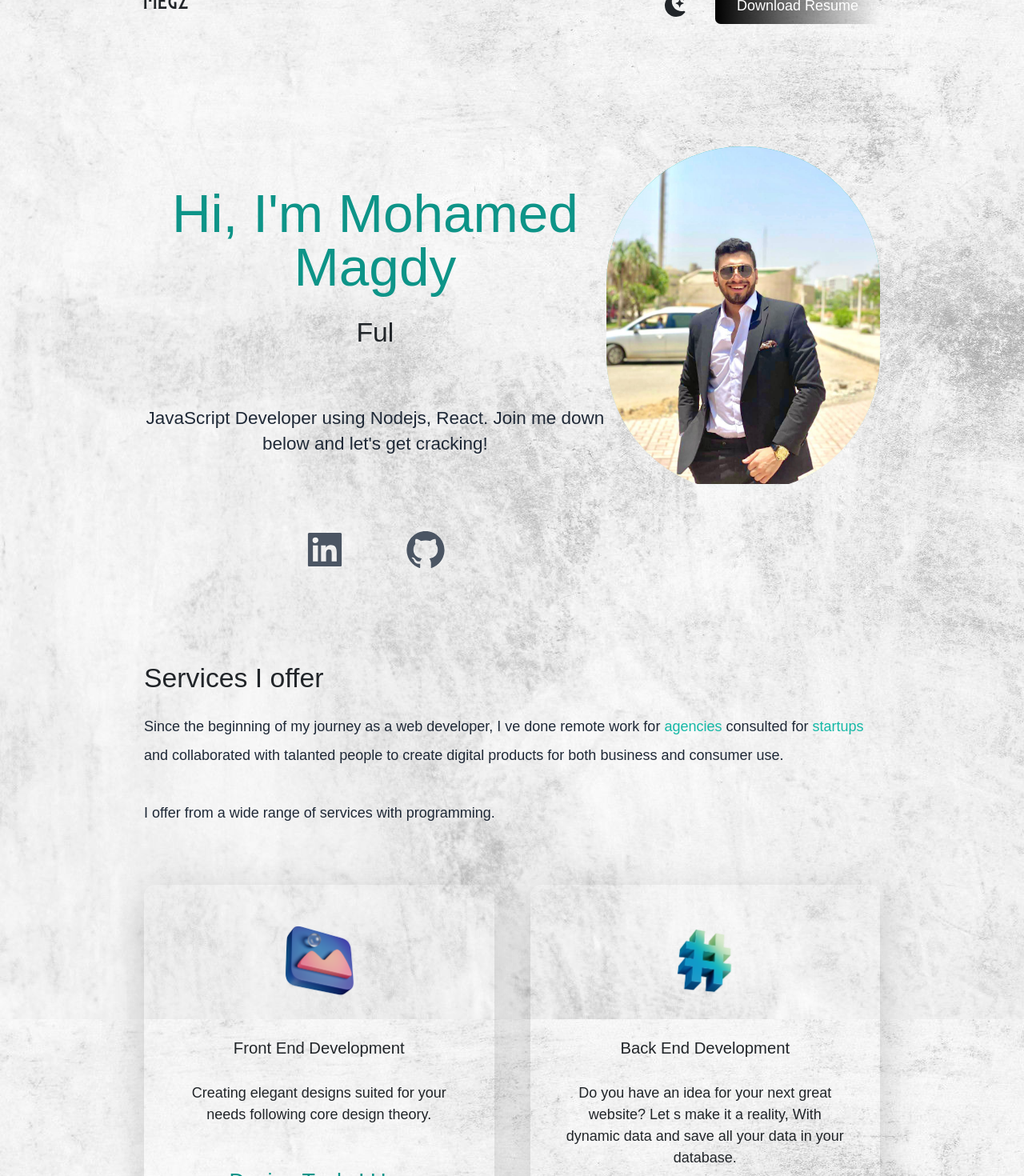
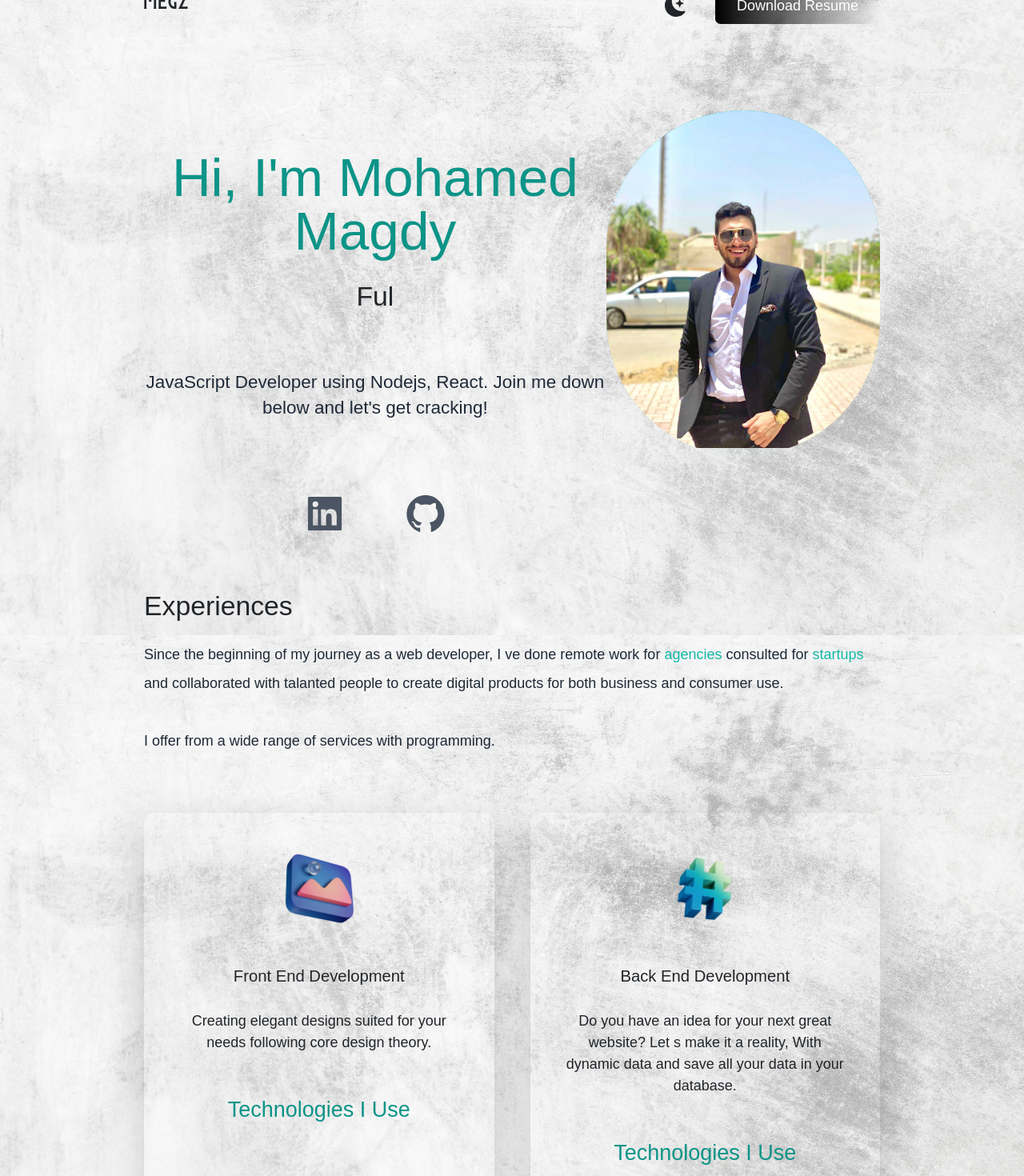
Before and after one commit to Mohamed-Magdiii/portoflio, a Next.js app: page / in a window 1280 px wide. Shown: the part 60-1530 px from the top of the page at 80% size. Built offline with nearby package versions, Linux system fonts and the light colour scheme.

Commit message:
fix/contact-form2

```diff
--- a/components/Experience/Experience.js
+++ b/components/Experience/Experience.js
@@ -2,14 +2,13 @@ import Image from "next/image";
 import { BsPatchCheckFill } from "react-icons/bs";
 import code from "/public/code.png";
 import design from "/public/design.png";
-import consulting from "/public/consulting.png";
 
 
 const Experience = () => {
   return (
     <section>
       <div>
-            <h3 className="text-3xl py-1 dark:text-white ">Services I offer</h3>
+        <h3 className="text-3xl py-1 dark:text-white ">Experiences</h3>
         <p className="text-md py-2 leading-8 text-gray-800 dark:text-gray-200">
           Since the beginning of my journey as a web
           developer, I ve done remote work for
@@ -32,7 +31,7 @@ const Experience = () => {
             Creating elegant designs suited for your needs following core
             design theory.
           </p>
-              <h4 className="py-4 text-teal-600">Design Tools I Use</h4>
+          <h4 className="py-4 text-teal-600">Technologies I Use</h4>
           <div className="grid grid-cols-2 py-4 ">
             <div className="text-gray-800 py-1  flex gap-2">
               <BsPatchCheckFill></BsPatchCheckFill>
@@ -65,7 +64,7 @@ const Experience = () => {
             Do you have an idea for your next great website? Let s make it a
             reality, With dynamic data and save all your data in your database.
           </p>
-              <h4 className="py-4 text-teal-600">Design Tools I Use</h4>
+          <h4 className="py-4 text-teal-600">Technologies I Use</h4>
           <div className="grid grid-cols-2 py-4 ">
             <div className="text-gray-800 py-1  flex gap-2">
               <BsPatchCheckFill></BsPatchCheckFill>
@@ -96,27 +95,3 @@ const Experience = () => {
 };
 
 export default Experience;
-
-
-              // <div className="grid grid-cols-2 py-4 ">
-              // <div className="text-gray-800 py-1  flex gap-2">
-              //   <BsPatchCheckFill></BsPatchCheckFill>
-              //   <span>Node JS</span>
-              // </div>
-              // <div className="text-gray-800 py-1 flex gap-2">
-              //   <BsPatchCheckFill></BsPatchCheckFill>
-              //   <span>MongoDB</span>
-              // </div>
-              // <div className="text-gray-800 py-1 flex gap-2">
-              //   <BsPatchCheckFill></BsPatchCheckFill>
-              //   <span>OracleDB</span>
-              // </div>
-              // <div className="text-gray-800 py-1 flex gap-2">
-              //   <BsPatchCheckFill></BsPatchCheckFill>
-              //   <span>JavaScript</span>
-              // </div>
-              // <div className="text-gray-800 py-1 flex gap-2">
-              //   <BsPatchCheckFill></BsPatchCheckFill>
-              //   <span>Java</span>
-              // </div>
-              // </div>
--- a/components/Intro/Intro.js
+++ b/components/Intro/Intro.js
@@ -42,7 +42,7 @@ const Intro = ()=>{
             }
     }
     return (
-        <div className="text-center max-h-screen lg:flex my-10 py-10">
+        <div className="text-center max-h-screen lg:flex my-10">
         <div className='mt-9' >
           <h2 className="text-5xl py-2 text-teal-600 font-medium dark:text-teal-600 md:text-6xl">
             Hi, I'm Mohamed Magdy
--- a/components/Layouts/TopNavComponent.js
+++ b/components/Layouts/TopNavComponent.js
@@ -18,7 +18,7 @@ const TopNavComponent = ({handleClick})=>{
         })
     }
     return (
-        <section >
+        <section className='mb-9' >
         <nav className="py-10 mb-10 flex justify-between dark:text-white">
           <h1 className="font-burtons text-2xl">Megz</h1>
           <ul className="flex items-center">
--- a/package.json
+++ b/package.json
@@ -20,6 +20,8 @@
     "react-dom": "18.2.0",
     "react-icons": "^4.6.0",
     "react-multi-carousel": "^2.8.2",
+    "sweetalert2": "^11.7.3",
+    "sweetalert2-react-content": "^5.0.7",
     "swiper": "^8.3.2"
   },
   "devDependencies": {
--- a/pages/ContactMe.js
+++ b/pages/ContactMe.js
@@ -3,6 +3,21 @@ import { AiOutlineMail, AiFillPhone } from "react-icons/ai";
 import { ImLocation } from "react-icons/im";
 import emailjs from '@emailjs/browser';
 import { useRef, useState } from "react";
+import Swal from 'sweetalert2'
+import withReactContent from 'sweetalert2-react-content'
+const MySwal = withReactContent(Swal)
+
+
+const alertContent = () => {
+   MySwal.fire({
+       title: 'Thanks For Contacting Me!',
+       text: 'Your message was successfully send.',
+       icon: 'success',
+       timer: 2000,
+       timerProgressBar: true,
+       showConfirmButton: false,
+   })
+}
 
 const ContactMe = () => {
   const form = useRef();
@@ -15,12 +30,15 @@ const ContactMe = () => {
 
     emailjs.sendForm("service_crm3sla","template_462wnfr", e.target, 'ysrbXtjdT83eTNVLq')
       .then((result) => {
+				alertContent();
           console.log(result.text);
       }, (error) => {
           console.log(error.text);
       });
        handleShowSubmit()
   };
+
+
   return (
 
    <section className="bg-white py-10 rounded-xl lg:py-[40px] overflow-hidden relative z-10">
@@ -53,7 +71,7 @@ const ContactMe = () => {
              </div>
              <div className="flex items-center text-black gap-1">
                <AiFillPhone />
-               <span>+20 01129090515</span>
+               <span >+20 <a href="phoneto:01129090515" className="no-underline text-black">01129090515</a></span>
              </div>
              <div className="flex items-center text-black gap-1">
                <ImLocation />
@@ -152,8 +170,8 @@ const ContactMe = () => {
                            xmlns="http://www.w3.org/2000/svg"
                            >
                            <path
-                              fill-rule="evenodd"
-                              clip-rule="evenodd"
+                              fillRule="evenodd"
+                              clipRule="evenodd"
                               d="M0 100C0 44.7715 0 0 0 0C55.2285 0 100 44.7715 100 100C100 100 100 100 0 100Z"
                               fill="#3056D3"
                               />
--- a/styles/globals.css
+++ b/styles/globals.css
@@ -9,7 +9,9 @@ body {
   font-family: -apple-system, BlinkMacSystemFont, Segoe UI, Roboto, Oxygen,
     Ubuntu, Cantarell, Fira Sans, Droid Sans, Helvetica Neue, sans-serif;
   font-size: 18px;
-  background: url('../public/bg-img.jpeg');
+
+  background: url('../public/bg-img.jpeg') no-repeat center center fixed;
+  background-size: cover;
 }
 
 a {
```
Also changed, not shown: 1 other file (tests, documents, lock files or other folders). Lines whose indentation alone changed are shown as unchanged.
